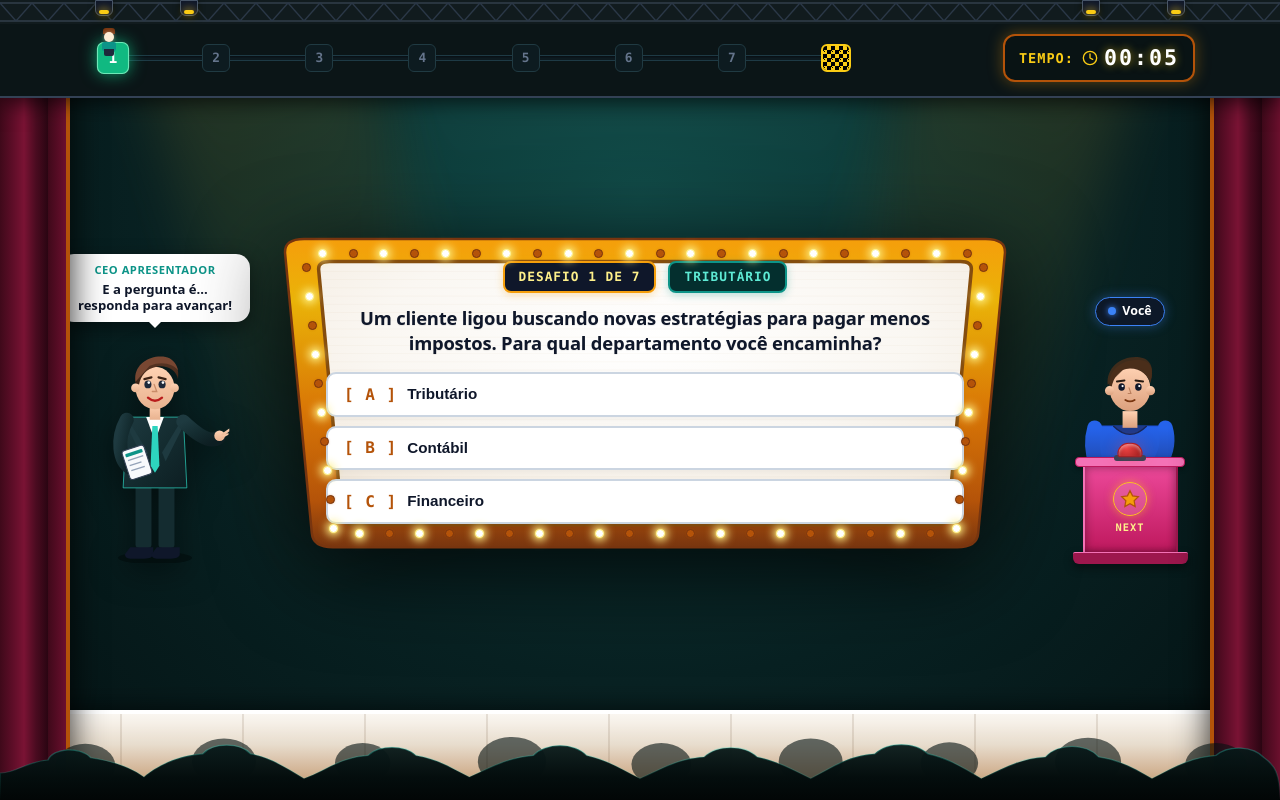
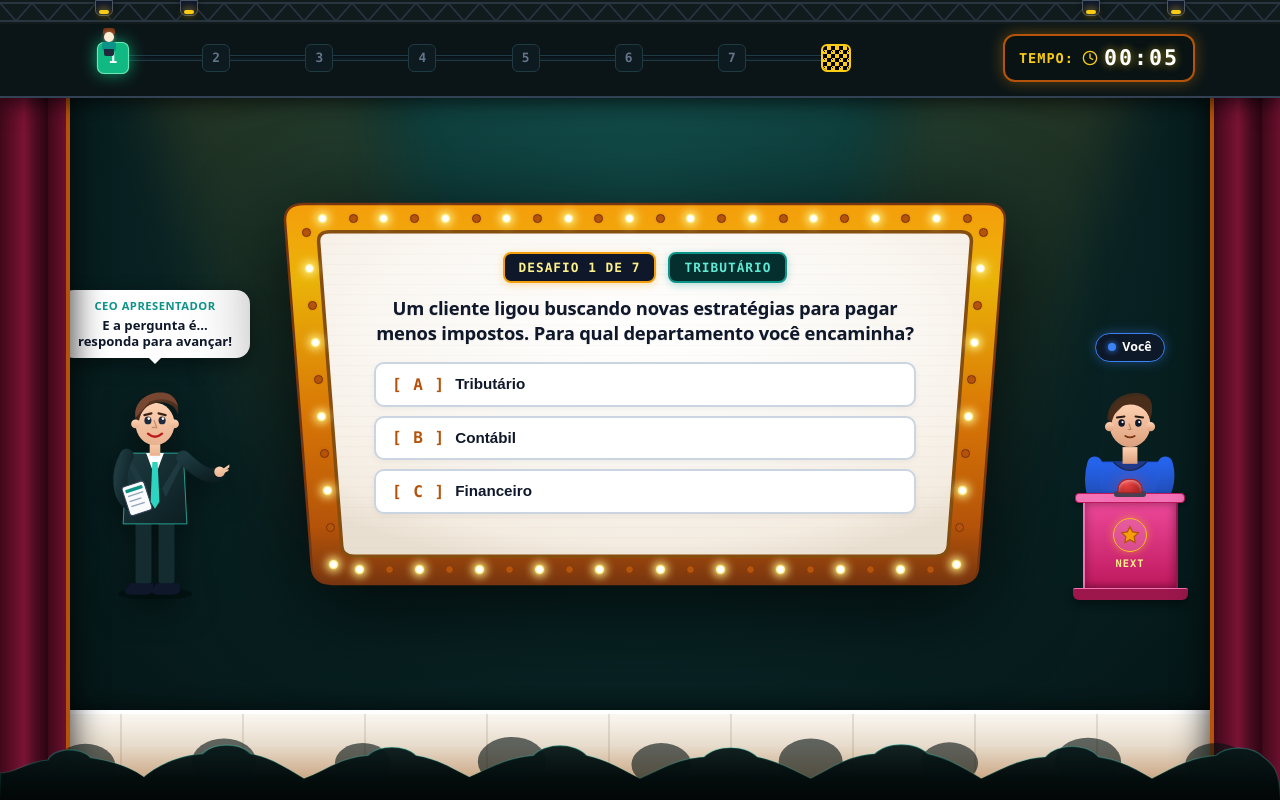
Before and after one commit to JoaoVictor9805/JOGOFALAVINHA, a React app in the folder frontend/: page / in a window 1280 px wide. Built offline with nearby package versions, Linux system fonts and the light colour scheme; the HTML template or start-up script is replaced by a standard one.

Commit message:
feat(homologacao): adicionar min-height baseado no tamanho da pergunta 1

```diff
--- a/frontend/src/App.css
+++ b/frontend/src/App.css
@@ -498,6 +498,7 @@ body {
 .telao-bezel-outer {
   position: relative;
   width: 100%;
+  min-height: 380px; /* Limite mínimo baseado na Pergunta 1 */
 }
 
 /* Moldura e Tela Vetorial SVG */
@@ -568,11 +569,14 @@ body {
 }
 
 @keyframes marqueeChaseA {
-  0%, 100% {
+
+  0%,
+  100% {
     background: #ffffff;
     box-shadow: 0 0 8px 3px rgba(254, 240, 138, 0.95), 0 0 2px #facc15;
     border: 1px solid #fef08a;
   }
+
   50% {
     background: #b45309;
     box-shadow: 0 0 2px rgba(180, 83, 9, 0.4);
@@ -581,11 +585,14 @@ body {
 }
 
 @keyframes marqueeChaseB {
-  0%, 100% {
+
+  0%,
+  100% {
     background: #b45309;
     box-shadow: 0 0 2px rgba(180, 83, 9, 0.4);
     border: 1px solid #78350f;
   }
+
   50% {
     background: #ffffff;
     box-shadow: 0 0 8px 3px rgba(254, 240, 138, 0.95), 0 0 2px #facc15;
@@ -597,10 +604,11 @@ body {
 .telao-screen-surface {
   position: relative;
   z-index: 2;
-  padding: 22px 42px 24px 42px;
+  padding: 48px 90px 48px 90px;
   display: flex;
   flex-direction: column;
   justify-content: center;
+  min-height: 350px; /* Garante que perguntas curtas fiquem no mesmo padrão da Pergunta 1 */
   background: transparent;
   border: none;
   box-shadow: none;
@@ -1261,13 +1269,11 @@ body {
   content: '';
   position: absolute;
   inset: 0;
-  background: repeating-linear-gradient(
-    90deg,
-    transparent,
-    transparent 120px,
-    rgba(120, 95, 70, 0.16) 120px,
-    rgba(120, 95, 70, 0.16) 122px
-  );
+  background: repeating-linear-gradient(90deg,
+      transparent,
+      transparent 120px,
+      rgba(120, 95, 70, 0.16) 120px,
+      rgba(120, 95, 70, 0.16) 122px);
   pointer-events: none;
 }
 
```
